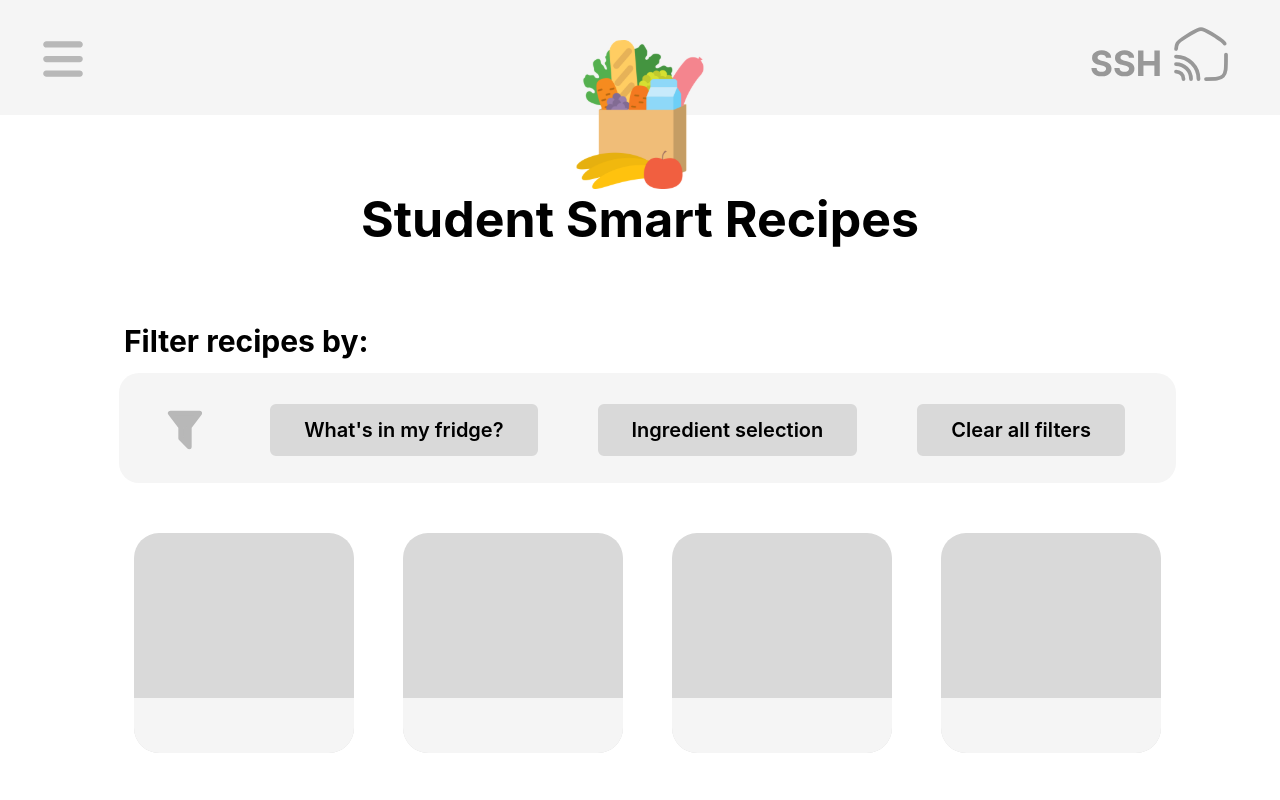
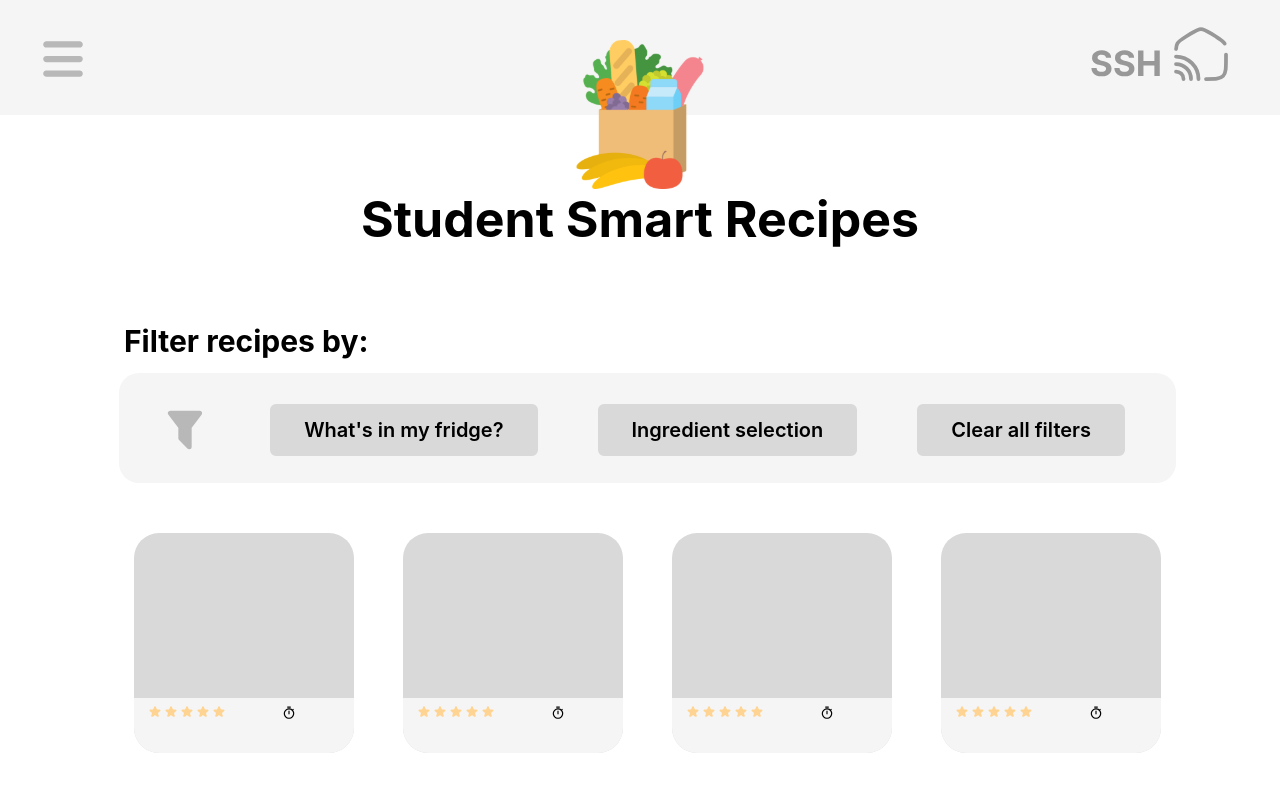
Before and after one commit to TheHammad7/SEPP-Prototype, a React (Vite) app in the folder Frontend/: page / in a window 1280 px wide. Shown: the top 800 px of the page. Built offline with nearby package versions, Linux system fonts and the light colour scheme.

Commit message:
Add svgs for ratings and time

```diff
--- a/Frontend/src/App.jsx
+++ b/Frontend/src/App.jsx
@@ -1,11 +1,11 @@
 import './App.css'
-import FilterButton from "./components/FilterButton";
+import FilterButton from './components/FilterButton';
 import RecipeCard from "./components/RecipeCard";
 
 import MenuIcon from './assets/menu-icon.svg';
 import SSHLogo from './assets/ssh-logo.svg';
-import RecipeAppIcon from './assets/recipe-app-icon.svg'
-import FilterIcon from './assets/filter-icon.svg'
+import RecipeAppIcon from './assets/recipe-app-icon.svg';
+import FilterIcon from './assets/filter-icon.svg';
 
 function App() {
 
--- a/Frontend/src/components/RecipeCard.css
+++ b/Frontend/src/components/RecipeCard.css
@@ -15,3 +15,15 @@
     border-radius: 0px 0px 25px 25px;
     background: #F5F5F5;
 }
+
+.StarRatingIcon {
+    position: absolute;
+    top: 6px;
+    left: 13px;
+}
+
+.TimerIcon {
+    position: absolute;
+    top: 8px;
+    left: 148px;
+}
--- a/Frontend/src/components/RecipeCard.jsx
+++ b/Frontend/src/components/RecipeCard.jsx
@@ -1,11 +1,15 @@
 import React from "react";
 import "./RecipeCard.css";
+
+import StarRatingIcon from '../assets/5-star-rating-icon.svg';
+import TimerIcon from '../assets/timer-icon.svg';
 
 const RecipeCard = () => {
   return (
     <div className="RecipeCard">
         <div className="RecipeCardInfo">
-
+            <img src={StarRatingIcon} alt="5-Star-Rating-Icon" className="StarRatingIcon" />
+            <img src={TimerIcon} alt="TimerIcon" className="TimerIcon" />
         </div>
     </div>
   );
```
Also changed, not shown: Frontend/src/assets/5-star-rating-icon.svg (added), Frontend/src/assets/timer-icon.svg (added).
